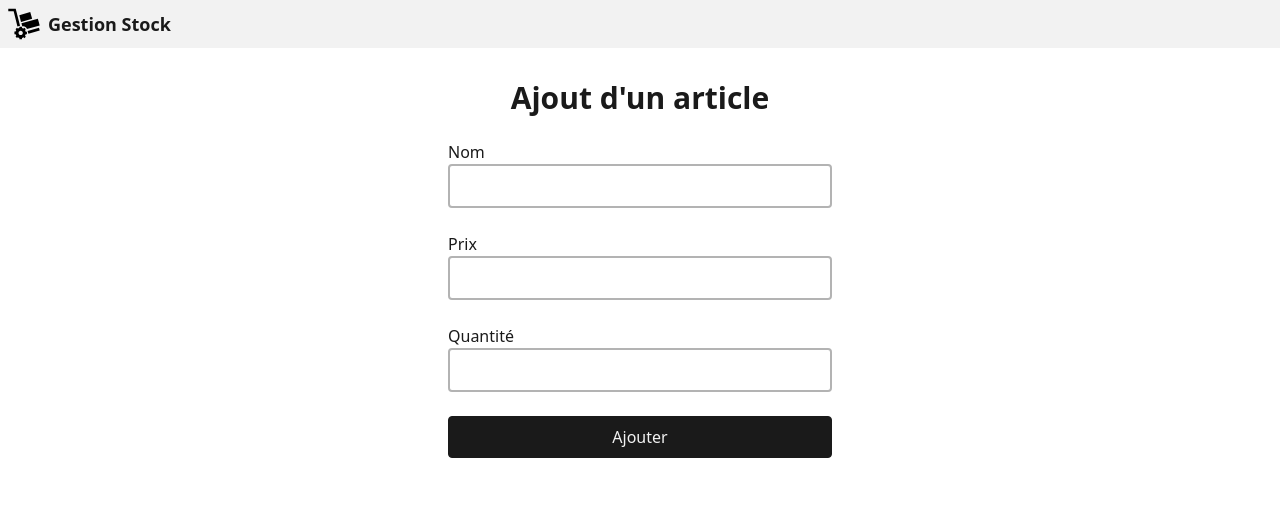
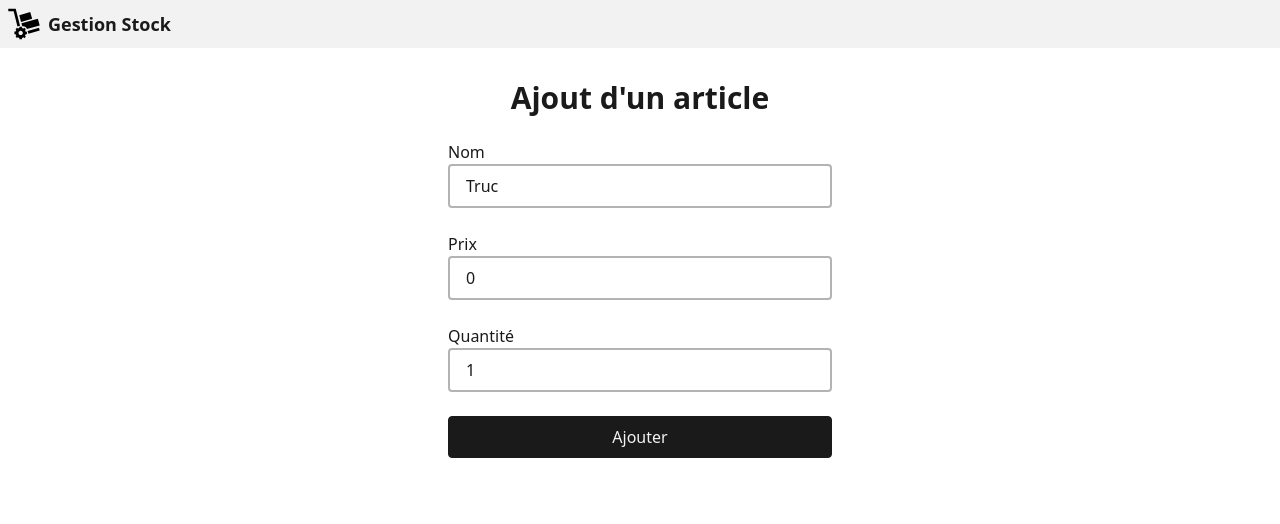
Before and after one commit to jlg-formation/rjs-june-2025, a Next.js app: page /stock/create in a window 1280 px wide. Shown: the top 524 px of the page. Built offline with nearby package versions, Linux system fonts and the light colour scheme.

Commit message:
feat: implement article management with AddArticle component and article database functions

```diff
--- /dev/null
+++ b/src/app/stock/create/_components/AddArticle.tsx
@@ -0,0 +1,59 @@
+"use client";
+
+import { NewArticle } from "@/types/Article";
+import { addArticle } from "@/utils/articles-db";
+import { useRouter } from "next/navigation";
+import { FormEvent, useState } from "react";
+
+export default function AddArticle() {
+  const [name, setName] = useState("Truc");
+  const [price, setPrice] = useState("0");
+  const [qty, setQty] = useState("1");
+
+  const router = useRouter();
+
+  const handleSubmit = async (e: FormEvent<HTMLFormElement>) => {
+    e.preventDefault();
+    const newArticle: NewArticle = {
+      name,
+      price: parseFloat(price),
+      qty: parseInt(qty),
+    };
+    await addArticle(newArticle);
+    router.push("/stock");
+  };
+
+  return (
+    <form className="form" onSubmit={handleSubmit}>
+      <label>
+        <span>Nom</span>
+        <input
+          type="text"
+          value={name}
+          onChange={(e) => setName(e.target.value)}
+        />
+        <span className="error"></span>
+      </label>
+      <label>
+        <span>Prix</span>
+        <input
+          type="number"
+          value={price}
+          onChange={(e) => setPrice(e.target.value)}
+        />
+        <span className="error"></span>
+      </label>
+      <label>
+        <span>Quantité</span>
+        <input
+          type="number"
+          value={qty}
+          onChange={(e) => setQty(e.target.value)}
+        />
+        <span className="error"></span>
+      </label>
+      <div className="error"></div>
+      <button className="btn btn-primary">Ajouter</button>
+    </form>
+  );
+}
--- a/src/app/stock/create/page.tsx
+++ b/src/app/stock/create/page.tsx
@@ -1,28 +1,10 @@
-import Image from "next/image";
+import AddArticle from "./_components/AddArticle";
 
 export default function StockCreate() {
   return (
     <main className="main">
-      <h1 className="title">Ajout d'un article</h1>
-      <form className="form">
-        <label>
-          <span>Nom</span>
-          <input type="text" />
-          <span className="error"></span>
-        </label>
-        <label>
-          <span>Prix</span>
-          <input type="number" />
-          <span className="error"></span>
-        </label>
-        <label>
-          <span>Quantité</span>
-          <input type="number" />
-          <span className="error"></span>
-        </label>
-        <div className="error"></div>
-        <button className="btn btn-primary">Ajouter</button>
-      </form>
+      <h1 className="title">Ajout d&apos;un article</h1>
+      <AddArticle />
     </main>
   );
 }
--- /dev/null
+++ b/src/app/stock/loading.tsx
@@ -0,0 +1,3 @@
+export default function Loading() {
+  return <div>Loading...</div>;
+}
--- a/src/app/stock/page.tsx
+++ b/src/app/stock/page.tsx
@@ -1,8 +1,12 @@
+import { getArticles } from "@/utils/articles-db";
 import { ArrowPathIcon, PlusIcon } from "@heroicons/react/24/outline";
 import Link from "next/link";
 
 export default async function Stock() {
   console.log("Rendering Stock");
+
+  const articles = await getArticles();
+  console.log("xxx articles: ", articles);
   return (
     <main className="main">
       <h1 className="title">Liste des articles</h1>
@@ -25,11 +29,13 @@ export default async function Stock() {
             </tr>
           </thead>
           <tbody>
-            <tr>
-              <td className="name">xxx</td>
-              <td className="price">1.23 €</td>
-              <td className="qty">12</td>
-            </tr>
+            {articles.map((a) => (
+              <tr key={a.id}>
+                <td className="name">{a.name}</td>
+                <td className="price">1.23 €</td>
+                <td className="qty">12</td>
+              </tr>
+            ))}
           </tbody>
         </table>
       </div>
--- /dev/null
+++ b/src/types/Article.ts
@@ -0,0 +1,8 @@
+export interface Article {
+  id: string;
+  name: string;
+  price: number;
+  qty: number;
+}
+
+export type NewArticle = Omit<Article, "id">;
--- /dev/null
+++ b/src/utils/articles-db.ts
@@ -0,0 +1,25 @@
+"use server";
+
+import { Article, NewArticle } from "@/types/Article";
+import { sleep } from "./sleep";
+
+console.log("xxx loading db");
+
+const articles: Article[] = [
+  { id: "a1", name: "Toto", price: 12.45, qty: 1234 },
+  { id: "a2", name: "Titi", price: 12.45, qty: 1234 },
+];
+
+export const getArticles = async () => {
+  await sleep(2000);
+  console.log("articles: ", articles);
+  return articles;
+};
+
+export const addArticle = async (newArticle: NewArticle) => {
+  await sleep(2000);
+  const a: Article = { ...newArticle, id: Math.random() + "xxx" };
+  console.log("a: ", a);
+  articles.push(a);
+  console.log("articles: ", articles);
+};
--- /dev/null
+++ b/src/utils/sleep.ts
@@ -0,0 +1,4 @@
+type millisecond = number;
+
+export const sleep = (delay: millisecond) =>
+  new Promise((r) => setTimeout(r, delay));
```
